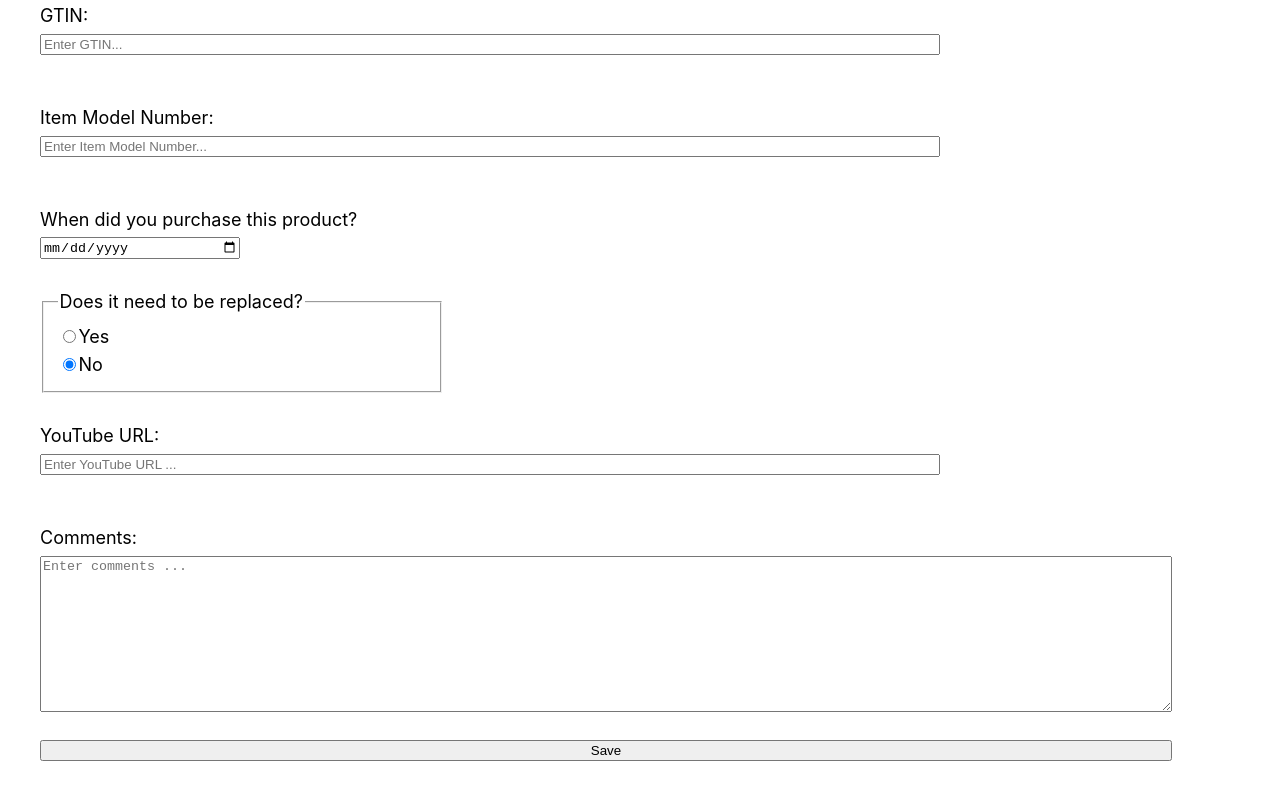
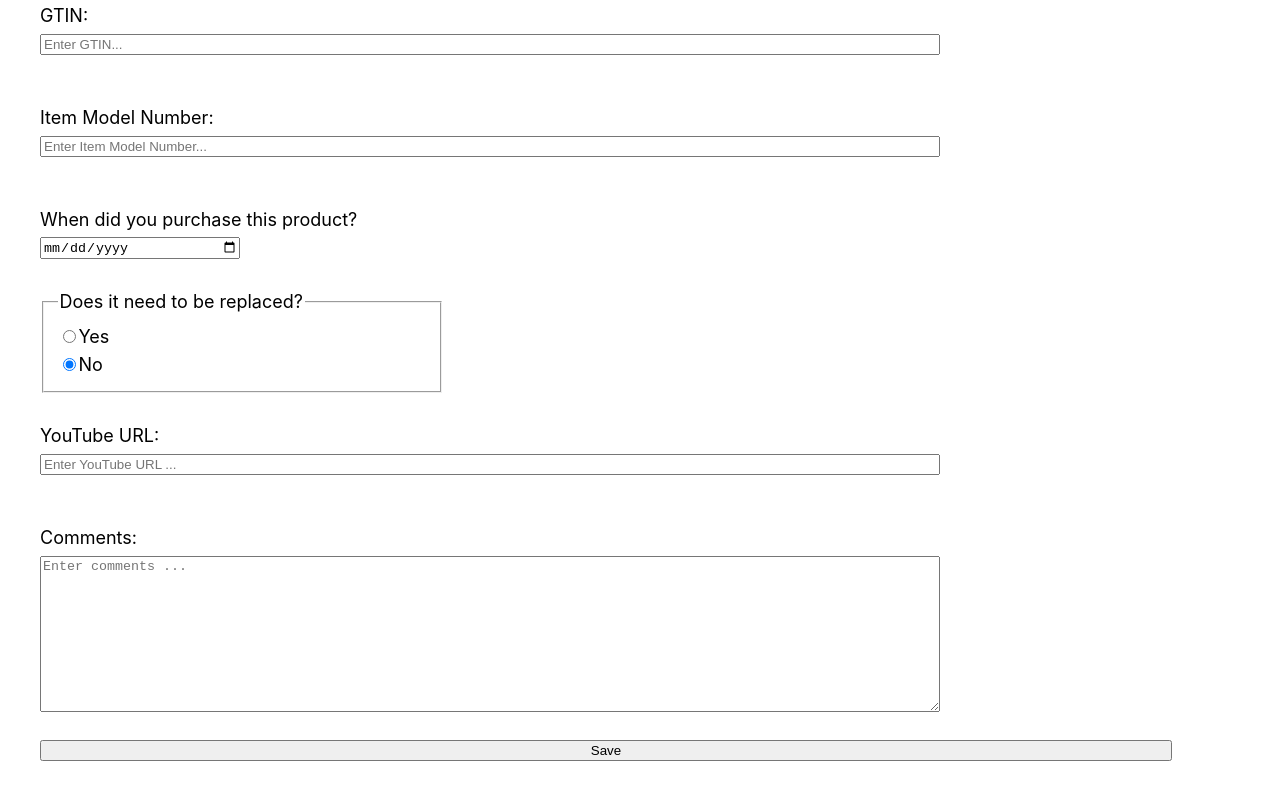
Before and after one commit to Th5192/duurable, a Next.js app: page /review-editor in a window 1280 px wide. Shown: the part 509-1309 px from the top of the page. Built offline with nearby package versions, Linux system fonts and the light colour scheme; no server answers.

Commit message:
Formatted textarea

```diff
--- a/pages/review-editor.tsx
+++ b/pages/review-editor.tsx
@@ -633,7 +633,7 @@ interface DataPointEditingFormProps {
           <input id='youTubeURL' className='form-field' type='text' placeholder='Enter YouTube URL ...' name='youTubeURL' value={youTubeURL} onChange={handleChange}/>
           <br></br>
           <label>Comments:</label>
-          <textarea id='comments' className='form-field' placeholder='Enter comments ...' name='comments' rows={10} value={comments} onChange={handleTextAreaChange}/>
+          <textarea id='comments' placeholder='Enter comments ...' name='comments' rows={10} value={comments} onChange={handleTextAreaChange}/>
           <br></br>
           <button type='submit'>Save</button>
           <br></br>
--- a/styles/review-editor.module.css
+++ b/styles/review-editor.module.css
@@ -18,6 +18,10 @@
 
 .reviewEditorForm label {
     margin: 0px 0px 3px 0px;
+}
+
+.reviewEditorForm textarea {
+    max-width: 900px;
 }
 
 .reviewEditorFormInputTypeDate {
```
